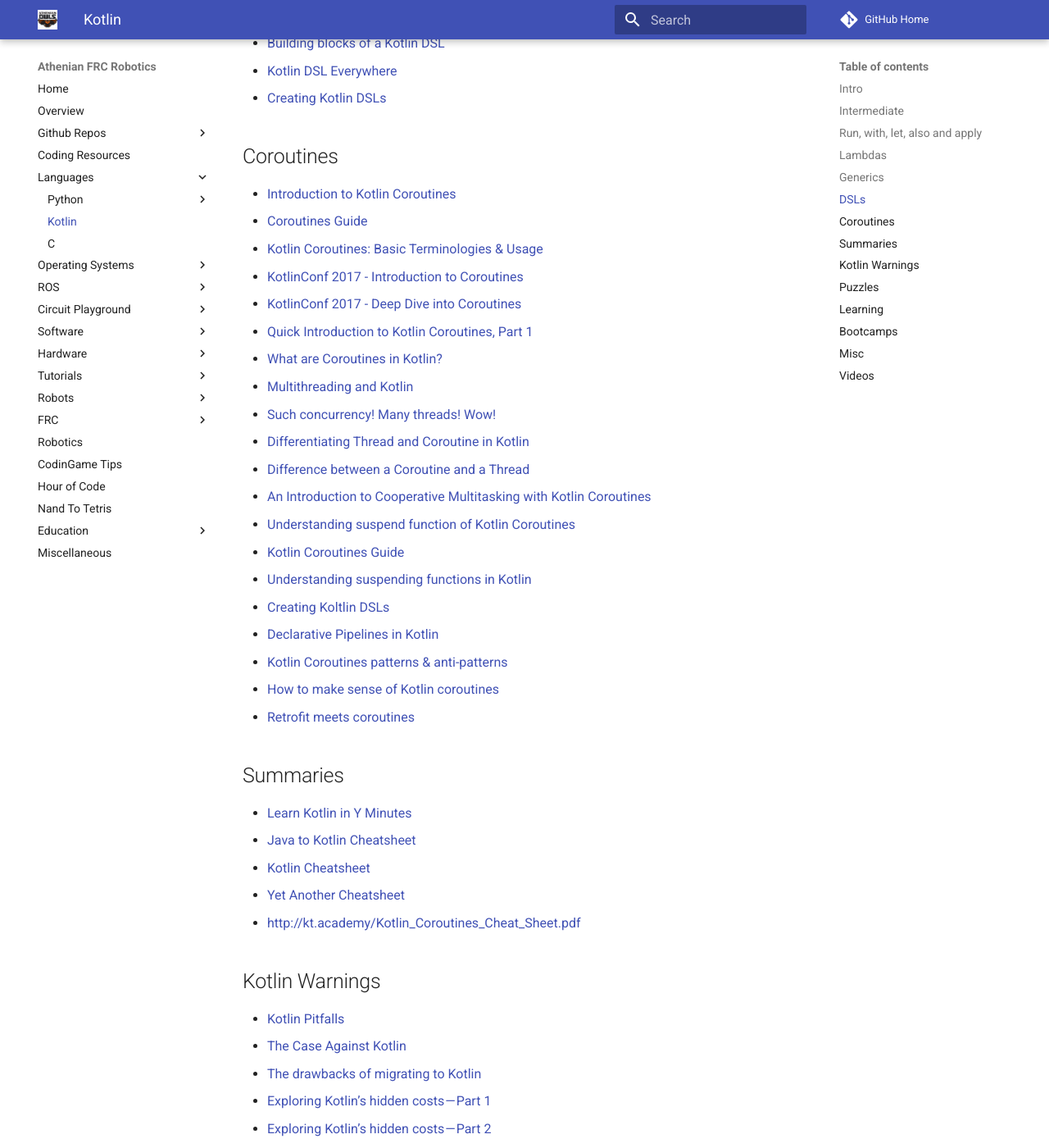
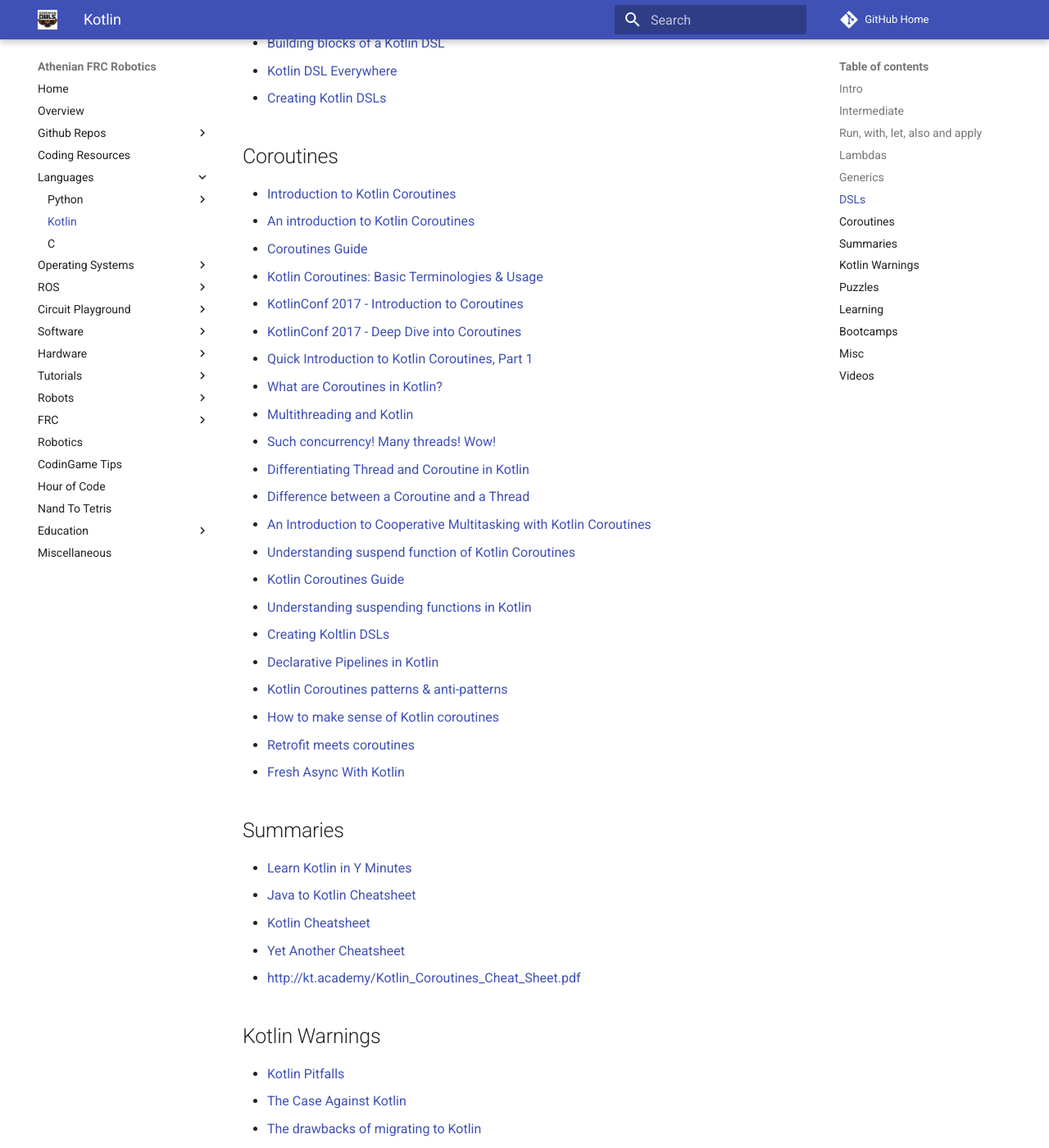
Before and after one commit to athenian-robotics/athenian-robotics-mkdocs, an MkDocs documentation site: the page built from docs/kotlin.md, in a window 1280 px wide and 1400 px high, scrolled down 3797 px. Shown: the whole window at 82% size. Built offline with MkDocs 1.6.1 and Material for MkDocs 9.7.7, drawn with Linux system fonts in a browser that asks for light colours; comment, search, counter and statistics services are not loaded.

Commit message:
Update docs

```diff
--- a/docs/kotlin.md
+++ b/docs/kotlin.md
@@ -112,6 +112,7 @@
 
 ## Coroutines
 * [Introduction to Kotlin Coroutines](https://kotlinlang.org/docs/tutorials/coroutines-basic-jvm.html)
+* [An introduction to Kotlin Coroutines](https://antonis.me/2018/12/12/an-introduction-to-kotlin-coroutines/)
 * [Coroutines Guide](https://github.com/Kotlin/kotlinx.coroutines/blob/master/coroutines-guide.md)
 * [Kotlin Coroutines: Basic Terminologies & Usage](https://android.jlelse.eu/coroutines-basic-terminologies-and-usage-b4242bd1b2a4)
 * [KotlinConf 2017 - Introduction to Coroutines](https://www.youtube.com/watch?v=_hfBv0a09Jc)
@@ -131,6 +132,7 @@
 * [Kotlin Coroutines patterns & anti-patterns](https://proandroiddev.com/kotlin-coroutines-patterns-anti-patterns-f9d12984c68e)
 * [How to make sense of Kotlin coroutines](https://proandroiddev.com/how-to-make-sense-of-kotlin-coroutines-b666c7151b93)
 * [Retrofit meets coroutines](https://zsmb.co/retrofit-meets-coroutines/)
+* [Fresh Async With Kotlin](https://www.youtube.com/watch?v=hb0hfHVWCS0)
 
 ## Summaries
 * [Learn Kotlin in Y Minutes](https://learnxinyminutes.com/docs/kotlin/)
```
